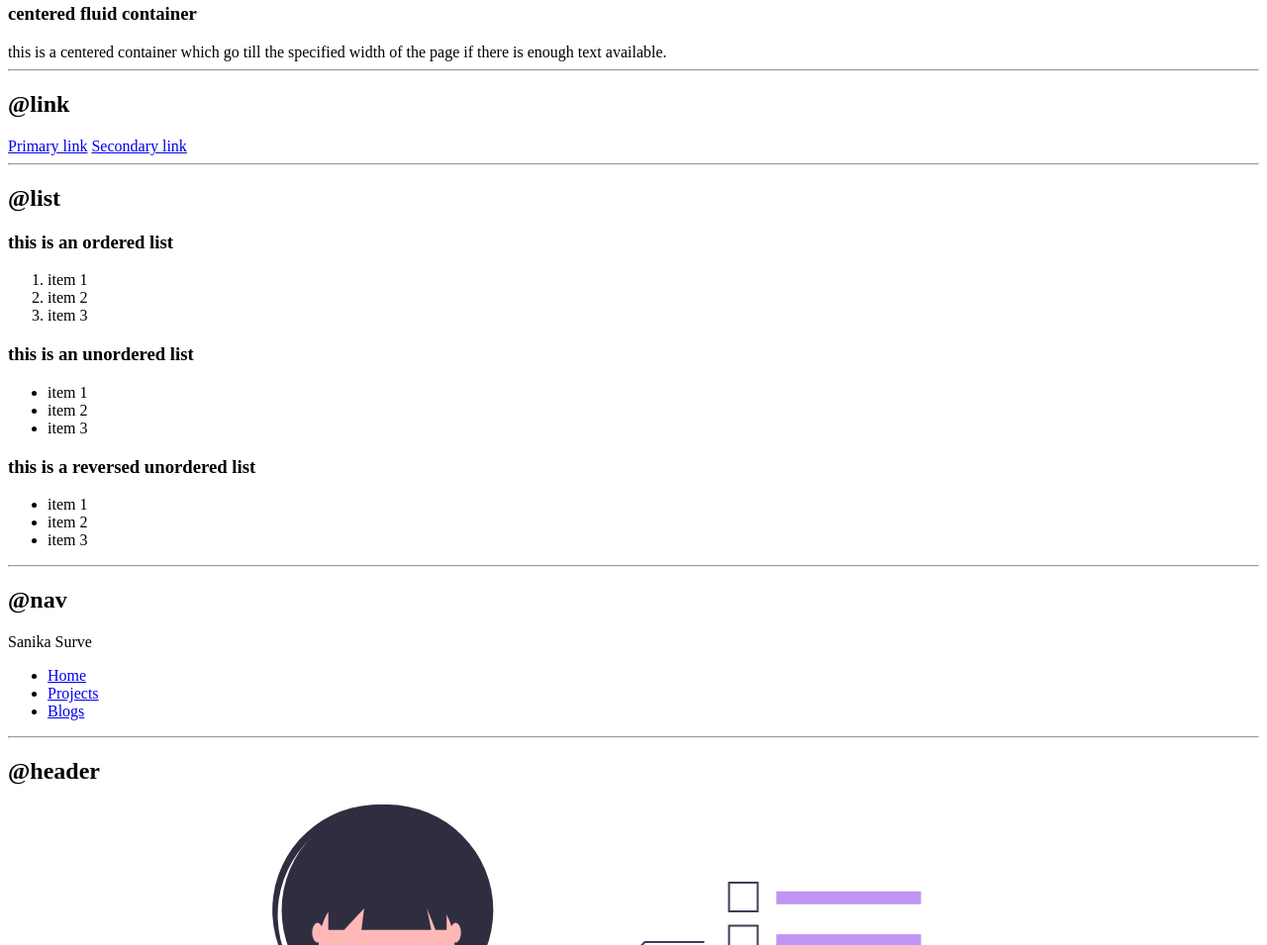
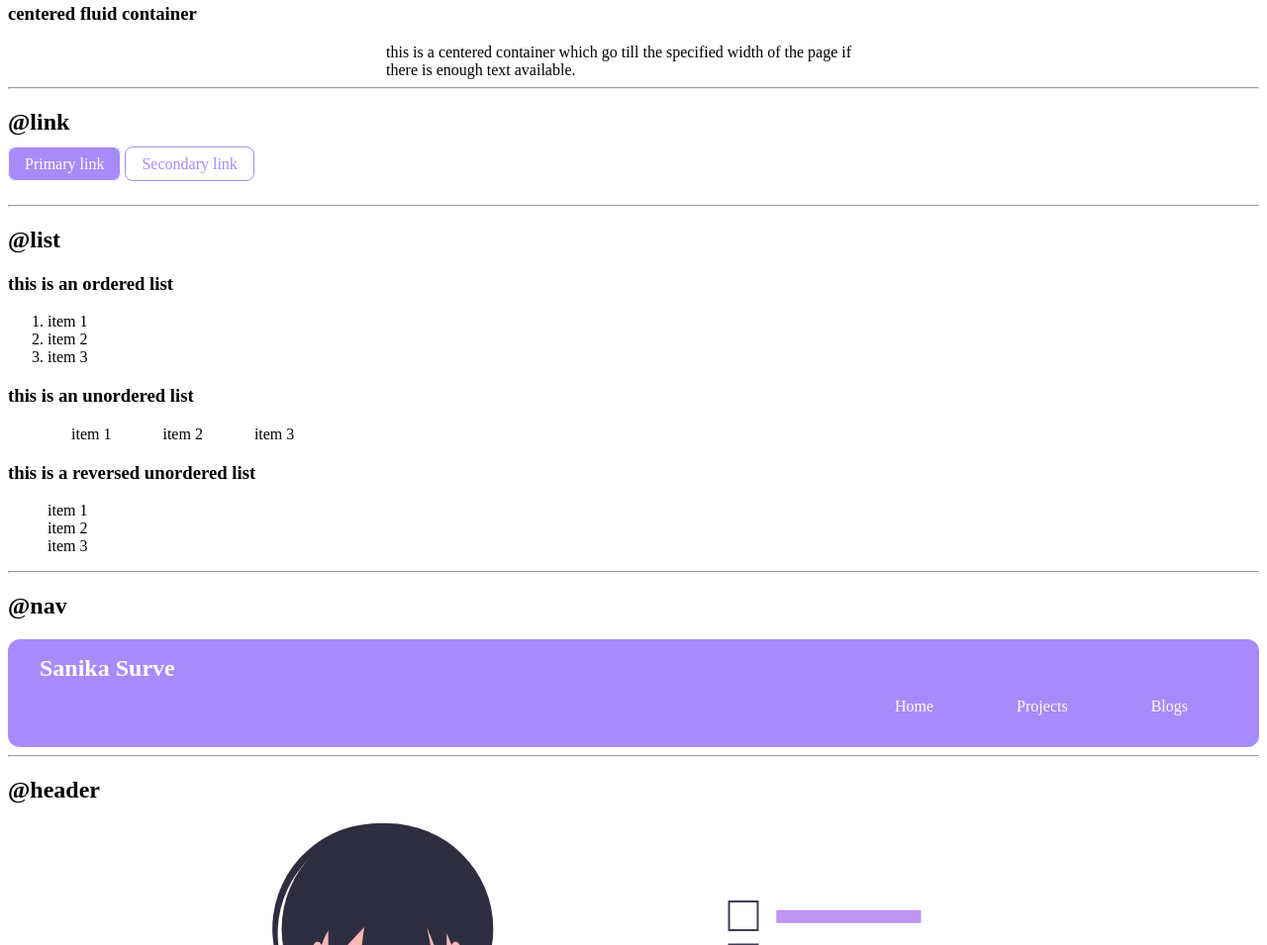
Before and after one commit to sanikasurve/clp-component-library, a plain HTML site: page index.html in a window 1280 px wide. Shown: the part 515-1470 px from the top of the page at 99% size. Drawn offline with Linux system fonts and the light colour scheme; a web font is replaced by a local one.

Commit message:
feat: style.css

```diff
--- a/index.html
+++ b/index.html
@@ -22,15 +22,15 @@
 
     <h2>@container</h2>
     <h3>fluid container</h3>
-    <div>this is a container that will go till the end of the page if there is enough text available.</div>
+    <div class="container container-fluid">this is a container that will go till the end of the page if there is enough text available.</div>
     <h3>centered fluid container</h3>
-    <div>this is a centered container which go till the specified width of the page if there is enough text available.</div>
+    <div class="container container-center">this is a centered container which go till the specified width of the page if there is enough text available.</div>
     <hr>
 
     <h2>@link</h2>
-    <div>
-        <a href="#">Primary link</a>
-        <a href="#">Secondary link</a>
+    <div class="link-box">
+        <a class="links primary-link"href="#">Primary link</a>
+        <a class="links secondary-link"href="#">Secondary link</a>
     </div>
     <hr>
 
@@ -43,14 +43,14 @@
     </ol>
 
     <h3>this is an unordered list</h3>
-    <ul>
-        <li>item 1</li>
-        <li>item 2</li>
-        <li>item 3</li>
+    <ul class="list-non-bullet">
+        <li class="list-item-inline">item 1</li>
+        <li class="list-item-inline">item 2</li>
+        <li  class="list-item-inline">item 3</li>
     </ul>
 
     <h3>this is a reversed unordered list</h3>
-    <ul>
+    <ul class="list-non-bullet">
         <li>item 1</li>
         <li>item 2</li>
         <li>item 3</li>
@@ -58,12 +58,12 @@
     <hr>
 
     <h2>@nav</h2>
-    <nav>
-        <div>Sanika Surve</div>
-        <ul>
-            <li><a href="#">Home</a></li>
-            <li><a href="#">Projects</a></li>
-            <li><a href="#">Blogs</a></li>
+    <nav class="navigation">
+        <div class="nav-brand">Sanika Surve</div>
+        <ul class="list-non-bullet nav-pill">
+            <li class="list-item-inline"><a class="links"href="#">Home</a></li>
+            <li class="list-item-inline"><a class="links"href="#">Projects</a></li>
+            <li class="list-item-inline"><a class="links"href="#">Blogs</a></li>
         </ul>
     </nav>
     <hr>
--- a/style.css
+++ b/style.css
@@ -1,5 +1,80 @@
 @import url('https://fonts.googleapis.com/css2?family=Zen+Old+Mincho:wght@900&display=swap');
+
+.root{
+    --primary-color: #A78BFA;
+}
 
 body{
     font-family: 'Zen Old Mincho', serif;;
 }
+
+
+/*container*/
+.container{
+    padding: 0rem 1rem;
+}
+
+.container-center{
+    margin: auto;
+    max-width: 500px;
+}
+
+/*links*/
+.link-box{
+    margin-bottom: 2rem;
+}
+
+.links{
+    padding: 0.5rem 1rem;
+    text-decoration: none;
+}
+
+.primary-link{
+    border: 1px solid;
+    border-radius: 0.5rem;
+    text-decoration: none;
+    background-color: #A78BFA;
+    color: white;
+}
+
+.secondary-link{
+    border: 1px solid;
+    border-radius: 0.5rem;
+    text-decoration: none;
+    color: #A78BFA;
+}
+
+/*list*/
+.list-non-bullet{
+    list-style: none;
+}
+
+.list-item-inline{
+    display: inline;
+    padding: 0.5rem 1.5rem;
+}
+
+/*nav*/
+.navigation{
+    background-color: #A78BFA;
+    border-radius: 00.75rem;
+    padding: 1rem 2rem;
+}
+
+.nav-brand{
+    color: white;
+    font-weight: bold;
+    font-size: x-large;
+}
+
+.nav-pill{
+    text-align: right;
+}
+
+.navigation .links{
+    color: white;
+}
+
+.navigation .links-active{
+    font-weight: bold;
+}
```
